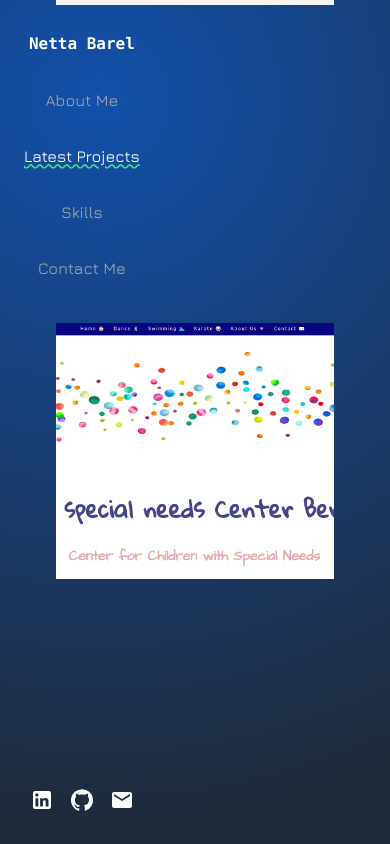
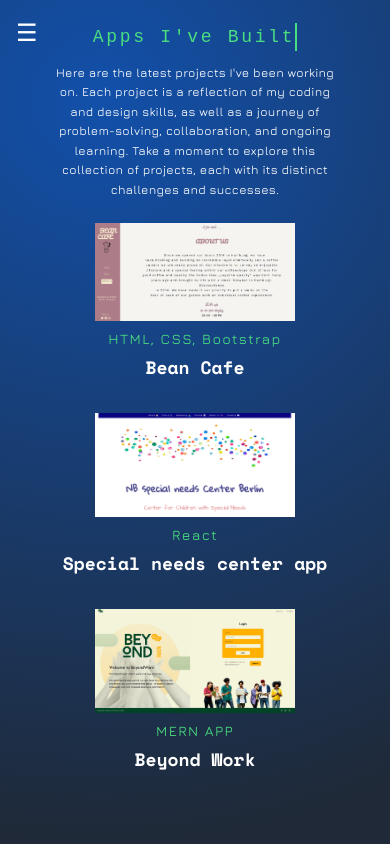
Before and after one commit to Netta8/Portfolio, a React (Create React App) app in the folder client/: page /projects in a window 390 px wide. Shown: the top 844 px of the page. Built offline with nearby package versions, Linux system fonts and the light colour scheme; a web font is replaced by a local one.

Commit message:
responsive

```diff
--- a/client/src/App.css
+++ b/client/src/App.css
@@ -62,6 +62,14 @@ p,
 a,
 button {
   font-family: "Jura", sans-serif;
+  @media (max-width: 426px) {
+    font-size: 12px;
+  }
+}
+button {
+  @media (max-width: 426px) {
+    font-size: 12px;
+  }
 }
 
 h1 {
@@ -74,3 +82,20 @@ h3 {
 h5 {
   font-family: "Pixelify Sans", sans-serif;
 }
+
+@media screen and (min-width: 375px) and (max-width: 426px) {
+  .project-header {
+    display: grid;
+  }
+
+  .project-image {
+    width: 70%;
+  }
+
+  .project-description {
+    display: none;
+  }
+  .skill-title {
+    display: none;
+  }
+}
--- a/client/src/MainContent.js
+++ /dev/null
@@ -1,18 +0,0 @@
-import React from "react";
-import About from "./components/About";
-import Contact from "./components/Contact";
-import Navbar from "./components/Navbar";
-import Projects from "./components/Projects";
-import Skills from "./components/Skills";
-import "./App.css";
-
-export default function MainContent() {
-  return (
-    <div>
-      <About />
-      <Projects />
-      <Skills />
-      <Contact />
-    </div>
-  );
-}
--- /dev/null
+++ b/client/src/components/BurgerMenu.js
@@ -0,0 +1,105 @@
+import React, { useState } from "react";
+import { Link, useLocation } from "react-router-dom";
+import LinkedInIcon from "@mui/icons-material/LinkedIn";
+import GitHubIcon from "@mui/icons-material/GitHub";
+import EmailIcon from "@mui/icons-material/Email";
+
+const BurgerMenu = () => {
+  const location = useLocation();
+  const [isOpen, setIsOpen] = useState(false);
+
+  const toggleMenu = () => {
+    setIsOpen(!isOpen);
+  };
+
+  const closeMenu = () => {
+    setIsOpen(false);
+  };
+
+  return (
+    <div className="fixed top-0 left-0 z-50">
+      <button
+        onClick={toggleMenu}
+        className="text-white focus:outline-none text-2xl m-4"
+      >
+        ☰
+      </button>
+      {isOpen && (
+        <div className="bg-gray-800/50 fixed top-0 left-0 h-screen w-50 p-4 z-50">
+          <nav className="flex flex-col text-white">
+            <Link
+              to="/"
+              className="font-mono font-bold my-2 hover:text-green-400 transition duration-300 ease-in-out"
+              onClick={closeMenu}
+            >
+              Netta Barel
+            </Link>
+            <Link
+              to="/about"
+              className={`my-2 hover:text-green-400 transition duration-300 ease-in-out ${
+                location.pathname === "/about" && "underline"
+              }`}
+              onClick={closeMenu}
+            >
+              About Me
+            </Link>
+            <Link
+              to="/projects"
+              className={`my-2 hover:text-green-400 transition duration-300 ease-in-out ${
+                location.pathname === "/projects" && "underline"
+              }`}
+              onClick={closeMenu}
+            >
+              Latest Projects
+            </Link>
+            <Link
+              to="/skills"
+              className={`my-2 hover:text-green-400 transition duration-300 ease-in-out ${
+                location.pathname === "/skills" && "underline"
+              }`}
+              onClick={closeMenu}
+            >
+              Skills
+            </Link>
+            <Link
+              to="/contact"
+              className={`my-2 hover:text-green-400 transition duration-300 ease-in-out ${
+                location.pathname === "/contact" && "underline"
+              }`}
+              onClick={closeMenu}
+            >
+              Contact Me
+            </Link>
+          </nav>
+          <div className="fixed bottom-4 flex space-x-4 mb-4">
+            <div className="hover:text-green-400 transition duration-300 ease-in-out">
+              <a
+                href="https://www.linkedin.com/in/netta-barel"
+                target="_blank"
+                rel="noopener noreferrer"
+              >
+                <LinkedInIcon />
+              </a>
+            </div>
+            <div className="hover:text-green-400 transition duration-300 ease-in-out">
+              <a
+                href="https://github.com/Netta8"
+                target="_blank"
+                rel="noopener noreferrer"
+              >
+                <GitHubIcon />
+              </a>
+            </div>
+            <div className="hover:text-green-400 transition duration-300 ease-in-out">
+              <a href="mailto:netta7398@gmail.com" rel="noopener noreferrer">
+                <EmailIcon />
+              </a>
+            </div>
+          </div>
+        </div>
+      )}
+    </div>
+  );
+};
+
+export default BurgerMenu;
--- a/client/src/components/LandingPage.js
+++ b/client/src/components/LandingPage.js
@@ -13,7 +13,7 @@ export default function LandingPage() {
       <main>
         <div className="flex flex-col ">
           <h1 className="title-font text-7xl mb-4 font-medium">Netta Barel</h1>
-          <h3 className=" text-3xl mb-4 ">A Full-Stack Web Developer</h3>
+          <h3 className=" text-3xl mb-4 ">I'm a Full-Stack Web Developer</h3>
         </div>
       </main>
     </div>
--- a/client/src/components/Layout.js
+++ b/client/src/components/Layout.js
@@ -1,8 +1,10 @@
-import React, { useRef, useEffect } from "react";
+import React, { useRef, useEffect, useState } from "react";
 import Navbar from "./Navbar";
+import BurgerMenu from "./BurgerMenu";
 
 const Layout = ({ children }) => {
   const heroRef = useRef(null);
+  const [isSmallScreen, setIsSmallScreen] = useState(false);
 
   const updateMousePosition = (ev) => {
     if (!heroRef.current) return;
@@ -11,11 +13,19 @@ const Layout = ({ children }) => {
     heroRef.current.style.setProperty("--y", `${clientY}px`);
   };
 
+  const handleResize = () => {
+    setIsSmallScreen(window.innerWidth <= 768); // Adjust the breakpoint as needed
+  };
+
   useEffect(() => {
     window.addEventListener("mousemove", updateMousePosition);
+    window.addEventListener("resize", handleResize);
+
+    handleResize(); // Check screen size on component mount
 
     return () => {
       window.removeEventListener("mousemove", updateMousePosition);
+      window.removeEventListener("resize", handleResize);
     };
   }, []);
 
@@ -25,7 +35,7 @@ const Layout = ({ children }) => {
       className="hero bg-gray-800 text-white p-4 z-50 h-screen "
     >
       <div className="flex flex-col">
-        <Navbar />
+        {isSmallScreen ? <BurgerMenu /> : <Navbar />}
         {children}
       </div>
     </main>
--- a/client/src/components/Projects.js
+++ b/client/src/components/Projects.js
@@ -5,43 +5,47 @@ export default function Projects() {
   return (
     <div className="component-wrapper">
       <section id="projects">
-        <div className="container px-5 py-10 mx-auto">
-          <div className="lg:flex-grow md:w-full lg:pr-24 md:pr-16 flex flex-col md:items-start md:text-left mb-16 md:mb-0 items-center text-center">
-            <div className=" flex flex-wrap  ">
+        <div className="container px-4 sm:px-8 py-10 mx-auto">
+          <div className="md:w-full lg:mx-auto lg:max-w-screen-md lg:pl-8">
+            <div className="lg:flex-grow md:w-full lg:pr-4 sm:pr-2 md:pr-2 md:ml-4 flex flex-col md:items-start md:text-left mb-8 md:mb-0 items-center text-center">
+              <div className="flex flex-wrap">
                 <h1 className="text-lg mb-3 typewriter"> Apps I've Built</h1>
               </div>
-            <p className="mb-8 tracking-wide leading-relaxed">
-              Here are the latest projects I've been working on. Each project is
-              a reflection of my coding and design skills, as well as a journey
-              of problem-solving, collaboration, and ongoing learning. Take a
-              moment to explore this collection of projects, each with its
-              distinct challenges and successes.
+              <p className="mb-6 tracking-wide leading-relaxed">
+                Here are the latest projects I've been working on. Each project
+                is a reflection of my coding and design skills, as well as a
+                journey of problem-solving, collaboration, and ongoing learning.
+                Take a moment to explore this collection of projects, each with
+                its distinct challenges and successes.
               </p>
-            <div className="flex flex-wrap -m-4">
+              <div className="flex flex-wrap -m-2 sm:-m-0">
                 {projects.map((project) => (
                   <a
                     href={project.link}
                     key={project.image}
-                  className="sm:w-1/2 w-100 p-4"
+                    className="project-header  sm:w-1/2 md:w-1/3 p-2 relative overflow-hidden"
                   >
-                  <div className="flex relative">
+                    <div className="relative flex flex-col items-center">
                       <img
                         alt="gallery"
-                      className="absolute inset-0 w-full h-64 object-cover object-center"
+                        className="project-image w-full h-full object-cover object-center"
                         src={project.image}
                       />
-                    <div className="px-8 py-10 relative z-10 w-full border-4 border-gray-800 bg-gray-900 opacity-0 hover:opacity-100">
-                      <h2 className="tracking-widest text-sm title-font font-medium text-green-400 mb-1">
+                    </div>
+                    <div className="p-2 bg-transparent text-white text-center">
+                      <h2 className="tracking-widest text-sm font-medium text-green-400 mb-1">
                         {project.subtitle}
                       </h2>
-                      <h1 className="title-font text-lg font-medium text-white mb-3">
+                      <h1 className="title-font text-lg font-medium mb-2">
                         {project.title}
                       </h1>
-                      <p className="leading-relaxed">{project.description}</p>
-                    </div>
+                      <p className="leading-relaxed project-description">
+                        {project.description}
+                      </p>
                     </div>
                   </a>
                 ))}
+              </div>
             </div>
           </div>
         </div>
--- a/client/src/data.js
+++ b/client/src/data.js
@@ -3,7 +3,7 @@ export const projects = [
     title: "Bean Cafe",
     subtitle: "HTML, CSS, Bootstrap",
     description:
-      "In a collaborative effort with a skilled team, we developed a website for a local coffee shop using HTML, CSS, and Bootstrap. Our focus was on capturing the shop's ambiance and showcasing its products through a visually appealing and responsive design. The project highlighted our technical expertise and effective teamwork.",
+      "Café website, built with HTML and CSS. Featuring Home, Menu, Contact and About pages. frontend group project",
     image: "./Bean-cafe.png",
     link: "https://github.com/Netta8/BEAN.Cafe-group-project",
   },
@@ -11,7 +11,7 @@ export const projects = [
     title: "Special needs center app",
     subtitle: "React",
     description:
-      "I've created a responsive website using React JS to empower parents of children with disabilities. This platform allows parents to easily enroll their children in personalized classes at the center, ranging from swimming and karate to dance. The site aims to enhance accessibility and streamline the enrollment process for families.",
+      "React-based frontend application enabling the registration of children for personalized classes at a special needs center.",
     image: "./NB-special-needs-center.png",
     link: "https://github.com/Netta8/REACT-special.needs.Center-Project",
   },
@@ -19,7 +19,7 @@ export const projects = [
     title: "Beyond Work",
     subtitle: "MERN APP",
     description:
-      "BeyondWord is MERN stack group project, developed by four junior developers as a part of the Final Project of the DCI Further Training as a Web & Software Developer. Beyond Work is a platform for employees to connect on a personal level.",
+      "BeyondWord is a Corporate social network meant for employees in a company to interact on a personal level. MERN stack group project",
     image: "./Beyond-work.png",
     link: "https://beyondworkclient.onrender.com/",
   },
--- /dev/null
+++ b/package.json
@@ -0,0 +1,6 @@
+{
+  "dependencies": {
+    "react-slick": "^0.29.0",
+    "slick-carousel": "^1.8.1"
+  }
+}
```
Also changed, not shown: client/src/components/About.js (+7 -17 lines), client/src/components/MainStyle.js (deleted, +0 -28 lines), client/src/components/Skills.js (+3 -4 lines), 1 other file (tests, documents, lock files or other folders). Lines whose indentation alone changed are shown as unchanged.
